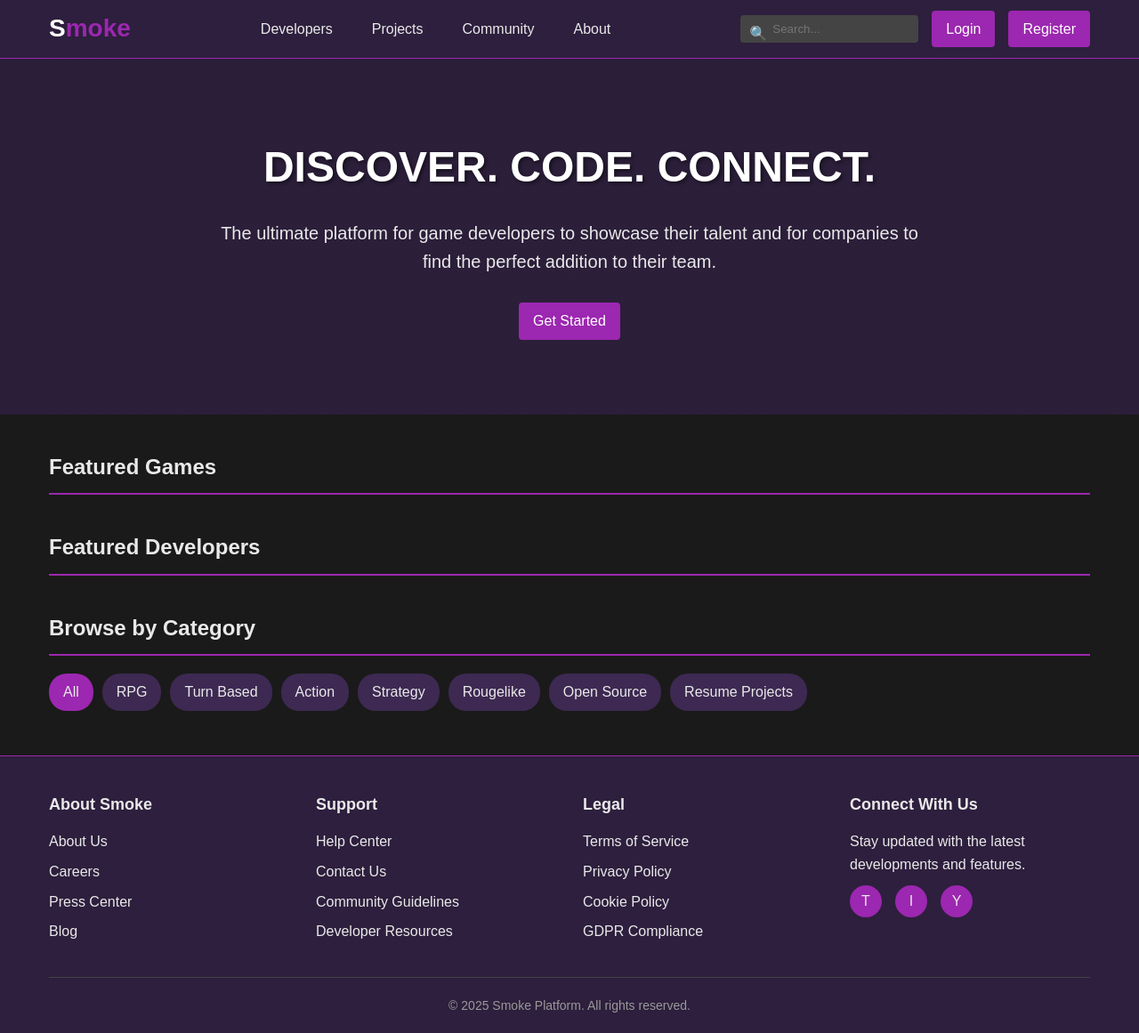
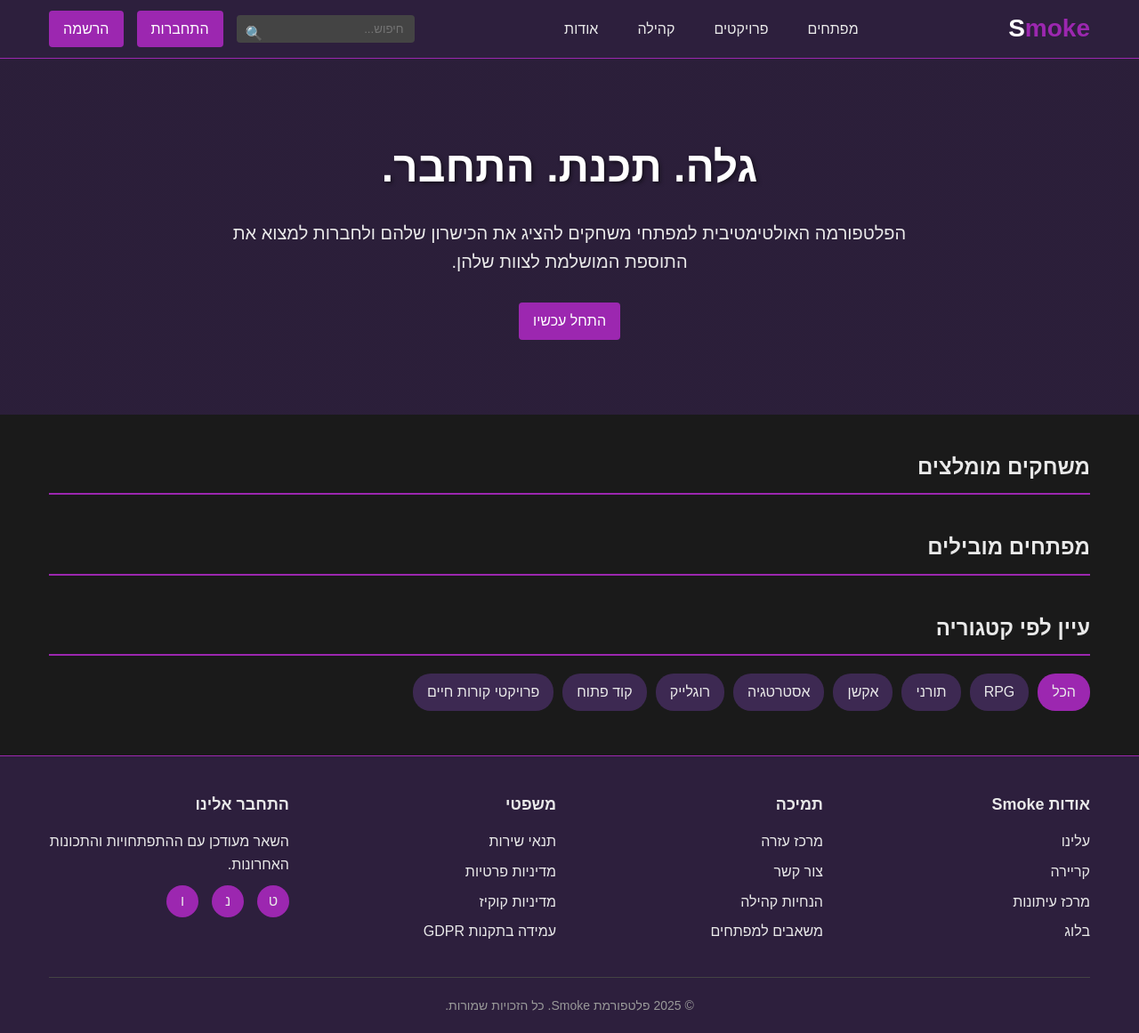
Before and after one commit to RubberLucy/Smoke, a website: page public/index.html in a window 1280 px wide. Shown: the whole page at 89% size. Drawn offline with Linux system fonts and the light colour scheme.

Commit message:
translating everything to hebrew

```diff
--- a/public/index.html
+++ b/public/index.html
@@ -1,9 +1,9 @@
 <!DOCTYPE html>
-<html lang="en">
+<html lang="he" dir="rtl">
 <head>
     <meta charset="UTF-8">
     <meta name="viewport" content="width=device-width, initial-scale=1.0">
-    <title>Smoke - Platform for Programmers</title>
+    <title>Smoke - פלטפורמה למתכנתים</title>
     <link rel="stylesheet" href="../src/style/index-styles.css">
 </head>
 <body>
@@ -12,54 +12,52 @@
         <div class="container header-content">
             <a href="./index.html" class="logo">S<span>moke</span></a>
             <nav class="nav-links">
-                <a href="#">Developers</a>
-                <a href="#">Projects</a>
-                <a href="#">Community</a>
-                <a href="#">About</a>
+                <a href="#">מפתחים</a>
+                <a href="#">פרויקטים</a>
+                <a href="#">קהילה</a>
+                <a href="#">אודות</a>
             </nav>
             <div class="user-actions">
                 <div class="search-box">
-                    <input type="text" placeholder="Search...">
+                    <input type="text" placeholder="חיפוש...">
                 </div>
-                <a href="./login.html" class="btn">Login</a>
-                <a href="#" class="btn">Register</a>
+                <a href="./login.html" class="btn">התחברות</a>
+                <a href="#" class="btn">הרשמה</a>
             </div>
         </div>
     </header>
 
     <!-- Hero Section -->
     <section class="hero">
-        <h1>DISCOVER. CODE. CONNECT.</h1>
-        <p>The ultimate platform for game developers to showcase their talent and for companies to find the perfect addition to their team.</p>
-        <a href="#" class="btn">Get Started</a>
+        <h1>גלה. תכנת. התחבר.</h1>
+        <p>הפלטפורמה האולטימטיבית למפתחי משחקים להציג את הכישרון שלהם ולחברות למצוא את התוספת המושלמת לצוות שלהן.</p>
+        <a href="#" class="btn">התחל עכשיו</a>
     </section>
 
     <!-- Main Content -->
     <main class="container">
         <!-- Featured Games Section -->
         <section class="featured-games">
-            <h2 class="section-title">Featured Games</h2>
-
+            <h2 class="section-title">משחקים מומלצים</h2>
         </section>
 
         <!-- Featured Developers Section -->
         <section class="featured-devs">
-            <h2 class="section-title">Featured Developers</h2>
-
+            <h2 class="section-title">מפתחים מובילים</h2>
         </section>
 
         <!-- Categories Section -->
         <section class="categories">
-            <h2 class="section-title">Browse by Category</h2>
+            <h2 class="section-title">עיין לפי קטגוריה</h2>
             <div class="category-tabs">
-                <div class="category-tab active">All</div>
+                <div class="category-tab active">הכל</div>
                 <div class="category-tab">RPG</div>
-                <div class="category-tab">Turn Based</div>
-                <div class="category-tab">Action</div>
-                <div class="category-tab">Strategy</div>
-                <div class="category-tab">Rougelike</div>
-                <div class="category-tab">Open Source</div>
-                <div class="category-tab">Resume Projects</div>
+                <div class="category-tab">תורני</div>
+                <div class="category-tab">אקשן</div>
+                <div class="category-tab">אסטרטגיה</div>
+                <div class="category-tab">רוגלייק</div>
+                <div class="category-tab">קוד פתוח</div>
+                <div class="category-tab">פרויקטי קורות חיים</div>
             </div>
         </section>
     </main>
@@ -69,48 +67,48 @@
         <div class="container">
             <div class="footer-content">
                 <div class="footer-column">
-                    <h3>About Smoke</h3>
+                    <h3>אודות Smoke</h3>
                     <ul>
-                        <li><a href="#">About Us</a></li>
-                        <li><a href="#">Careers</a></li>
-                        <li><a href="#">Press Center</a></li>
-                        <li><a href="#">Blog</a></li>
+                        <li><a href="#">עלינו</a></li>
+                        <li><a href="#">קריירה</a></li>
+                        <li><a href="#">מרכז עיתונות</a></li>
+                        <li><a href="#">בלוג</a></li>
                     </ul>
                 </div>
 
                 <div class="footer-column">
-                    <h3>Support</h3>
+                    <h3>תמיכה</h3>
                     <ul>
-                        <li><a href="#">Help Center</a></li>
-                        <li><a href="#">Contact Us</a></li>
-                        <li><a href="#">Community Guidelines</a></li>
-                        <li><a href="#">Developer Resources</a></li>
+                        <li><a href="#">מרכז עזרה</a></li>
+                        <li><a href="#">צור קשר</a></li>
+                        <li><a href="#">הנחיות קהילה</a></li>
+                        <li><a href="#">משאבים למפתחים</a></li>
                     </ul>
                 </div>
 
                 <div class="footer-column">
-                    <h3>Legal</h3>
+                    <h3>משפטי</h3>
                     <ul>
-                        <li><a href="#">Terms of Service</a></li>
-                        <li><a href="#">Privacy Policy</a></li>
-                        <li><a href="#">Cookie Policy</a></li>
-                        <li><a href="#">GDPR Compliance</a></li>
+                        <li><a href="#">תנאי שירות</a></li>
+                        <li><a href="#">מדיניות פרטיות</a></li>
+                        <li><a href="#">מדיניות קוקיז</a></li>
+                        <li><a href="#">עמידה בתקנות GDPR</a></li>
                     </ul>
                 </div>
 
                 <div class="footer-column">
-                    <h3>Connect With Us</h3>
-                    <p>Stay updated with the latest developments and features.</p>
+                    <h3>התחבר אלינו</h3>
+                    <p>השאר מעודכן עם ההתפתחויות והתכונות האחרונות.</p>
                     <div class="social-links">
-                        <a href="#" class="social-icon">T</a>
-                        <a href="#" class="social-icon">I</a>
-                        <a href="#" class="social-icon">Y</a>
+                        <a href="#" class="social-icon">ט</a>
+                        <a href="#" class="social-icon">נ</a>
+                        <a href="#" class="social-icon">ו</a>
                     </div>
                 </div>
             </div>
 
             <div class="copyright">
-                <p>&copy; 2025 Smoke Platform. All rights reserved.</p>
+                <p>&copy; 2025 פלטפורמת Smoke. כל הזכויות שמורות.</p>
             </div>
         </div>
     </footer>
--- a/src/style/login-styles.css
+++ b/src/style/login-styles.css
@@ -133,6 +133,8 @@ header {
     border-radius: 8px;
     overflow: hidden;
     transition: transform 0.3s ease;
+    outline: 10 px var(--primary-color);
+    outline-offset: 4px;
     margin: 1% 2% 15% 2%;
 }
 
```
Also changed, not shown: public/login.html (+35 -36 lines), public/public-desc.md (+6 -6 lines), README.md.
